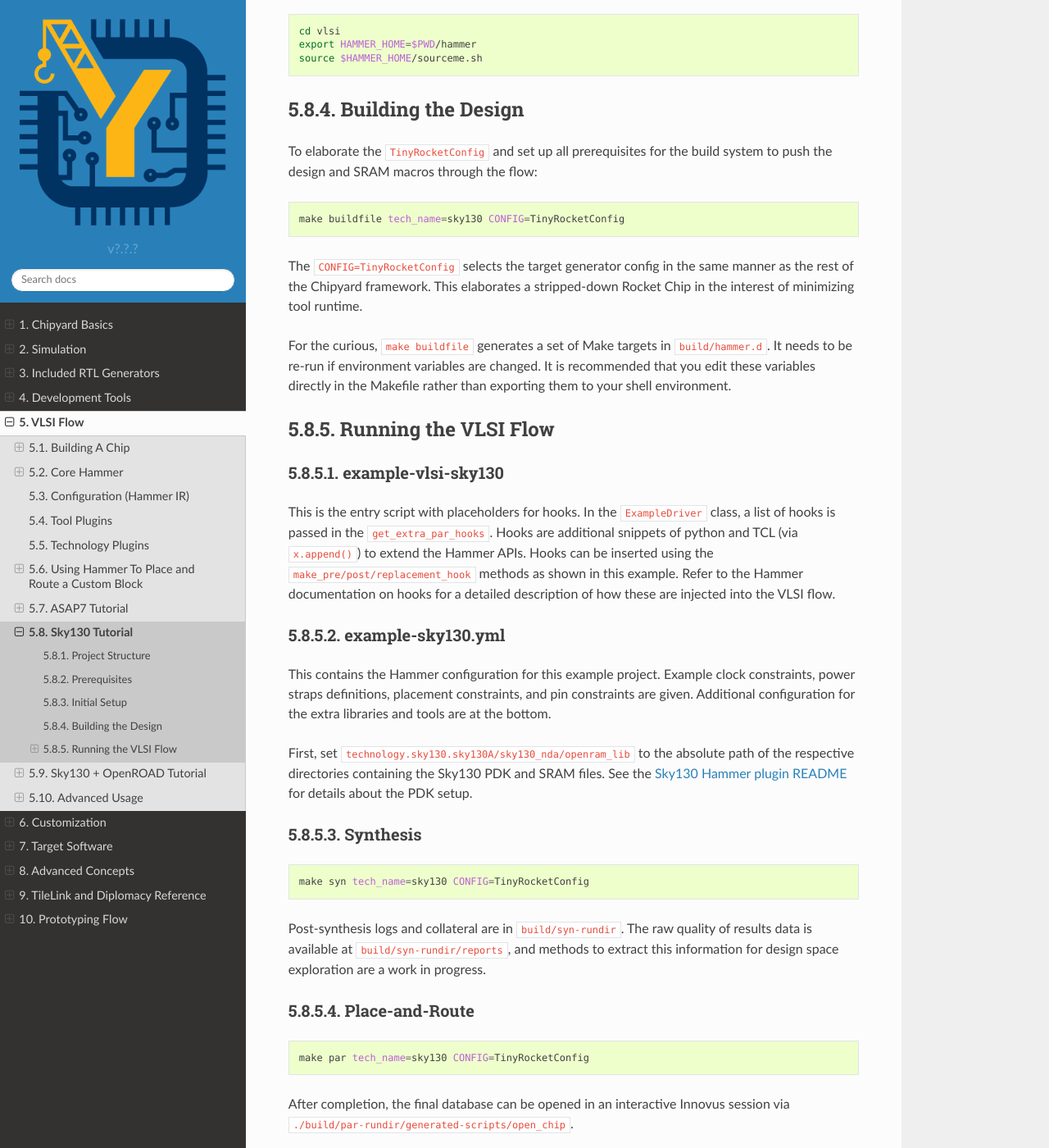
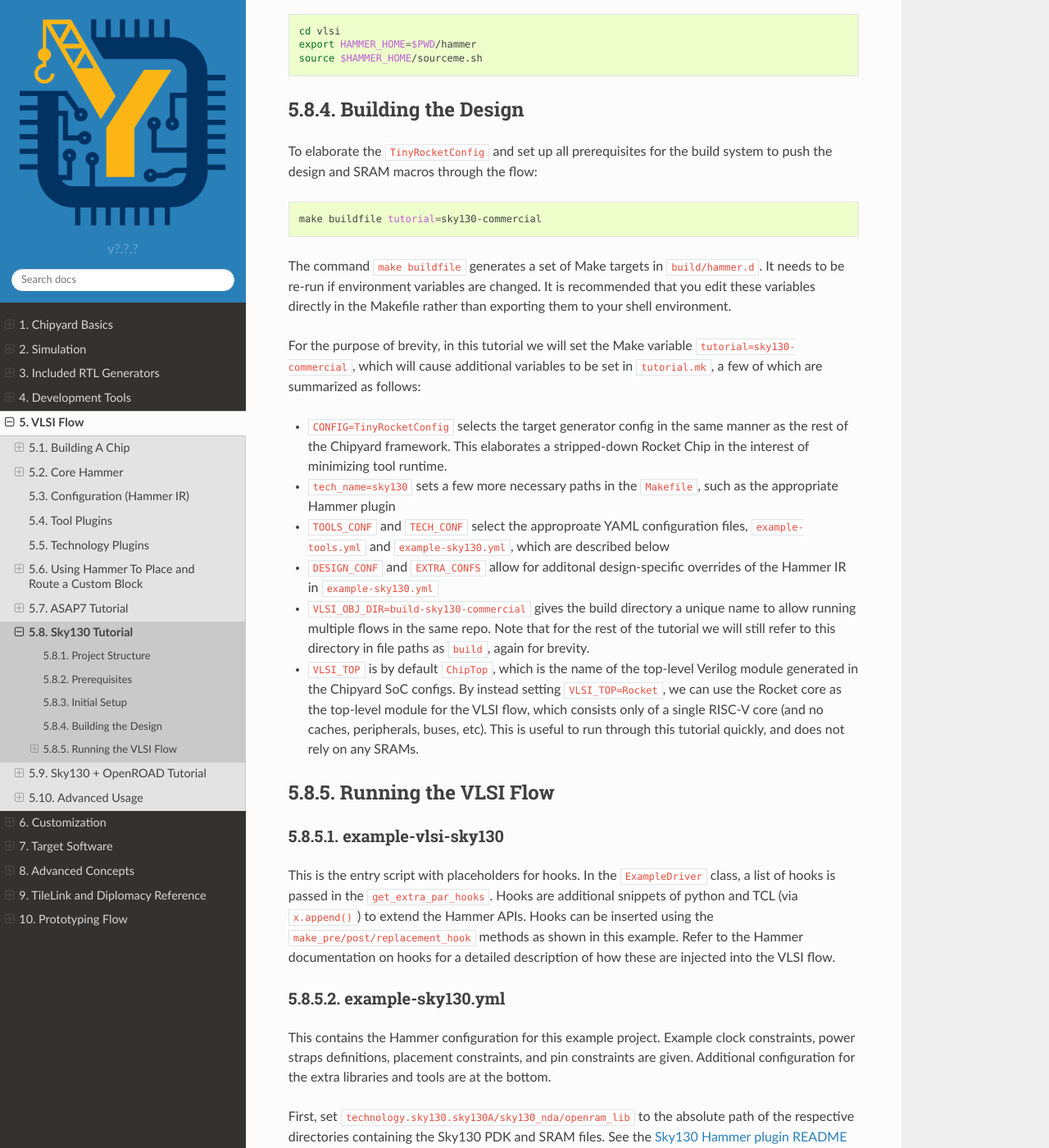
Before and after one commit to ucb-bar/chipyard, a Sphinx documentation site: the page built from docs/VLSI/Sky130-Commercial-Tutorial.rst, in a window 1280 px wide and 1400 px high, scrolled down 1376 px. Shown: the whole window at 82% size. Built offline with Sphinx 7.4.7 and the Read the Docs theme 2.0.0, drawn with Linux system fonts in a browser that asks for light colours; some of the changed text lies outside the part shown.

Commit message:
fixed sky130 commercial/openroad tutorials

```diff
--- a/docs/VLSI/Sky130-Commercial-Tutorial.rst
+++ b/docs/VLSI/Sky130-Commercial-Tutorial.rst
@@ -26,7 +26,7 @@ This example gives a suggested file structure and build system. The ``vlsi/`` fo
 
   * Entry point to Hammer. Contains example placeholders for hooks.
 
-* ``example-sky130.yml``, ``example-tools.yml``
+* ``example-sky130.yml``, ``example-tools.yml``, ``example-designs/sky130-commercial.yml``
 
   * Hammer IR for this tutorial.
 
@@ -74,11 +74,21 @@ To elaborate the ``TinyRocketConfig`` and set up all prerequisites for the build
 
 .. code-block:: shell
 
-    make buildfile tech_name=sky130 CONFIG=TinyRocketConfig
+    make buildfile tutorial=sky130-commercial
 
-The ``CONFIG=TinyRocketConfig`` selects the target generator config in the same manner as the rest of the Chipyard framework. This elaborates a stripped-down Rocket Chip in the interest of minimizing tool runtime.
+The command ``make buildfile`` generates a set of Make targets in ``build/hammer.d``.
+It needs to be re-run if environment variables are changed.
+It is recommended that you edit these variables directly in the Makefile rather than exporting them to your shell environment.
 
-For the curious, ``make buildfile`` generates a set of Make targets in ``build/hammer.d``. It needs to be re-run if environment variables are changed. It is recommended that you edit these variables directly in the Makefile rather than exporting them to your shell environment.
+For the purpose of brevity, in this tutorial we will set the Make variable ``tutorial=sky130-commercial``,
+which will cause additional variables to be set in ``tutorial.mk``, a few of which are summarized as follows:
+
+* ``CONFIG=TinyRocketConfig`` selects the target generator config in the same manner as the rest of the Chipyard framework. This elaborates a stripped-down Rocket Chip in the interest of minimizing tool runtime.
+* ``tech_name=sky130`` sets a few more necessary paths in the ``Makefile``, such as the appropriate Hammer plugin
+* ``TOOLS_CONF`` and ``TECH_CONF`` select the approproate YAML configuration files, ``example-tools.yml`` and ``example-sky130.yml``, which are described below
+* ``DESIGN_CONF`` and ``EXTRA_CONFS`` allow for additonal design-specific overrides of the Hammer IR in ``example-sky130.yml``
+* ``VLSI_OBJ_DIR=build-sky130-commercial`` gives the build directory a unique name to allow running multiple flows in the same repo. Note that for the rest of the tutorial we will still refer to this directory in file paths as ``build``, again for brevity.
+* ``VLSI_TOP`` is by default ``ChipTop``, which is the name of the top-level Verilog module generated in the Chipyard SoC configs. By instead setting ``VLSI_TOP=Rocket``, we can use the Rocket core as the top-level module for the VLSI flow, which consists only of a single RISC-V core (and no caches, peripherals, buses, etc). This is useful to run through this tutorial quickly, and does not rely on any SRAMs.
 
 Running the VLSI Flow
 ---------------------
@@ -96,12 +106,16 @@ First, set ``technology.sky130.sky130A/sky130_nda/openram_lib`` to the absolute
 `Sky130 Hammer plugin README <https://github.com/ucb-bar/hammer/blob/master/src/hammer-vlsi/technology/sky130/README.md>`__
 for details about the PDK setup.
 
+example-tools.yml
+^^^^^^^^^^^^^^^^^
+This contains the Hammer configuration for a commercial tool flow.
+It selects tools for synthesis (Cadence Genus), place and route (Cadence Innovus), DRC and LVS (Mentor Calibre).
 
 Synthesis
 ^^^^^^^^^
 .. code-block:: shell
 
-    make syn tech_name=sky130 CONFIG=TinyRocketConfig
+    make syn tutorial=sky130-commercial
 
 Post-synthesis logs and collateral are in ``build/syn-rundir``. The raw quality of results data is available at ``build/syn-rundir/reports``, and methods to extract this information for design space exploration are a work in progress.
 
@@ -109,7 +123,7 @@ Place-and-Route
 ^^^^^^^^^^^^^^^
 .. code-block:: shell
 
-    make par tech_name=sky130 CONFIG=TinyRocketConfig
+    make par tutorial=sky130-commercial
 
 After completion, the final database can be opened in an interactive Innovus session via ``./build/par-rundir/generated-scripts/open_chip``.
 
@@ -123,9 +137,9 @@ To run DRC & LVS, and view the results in Calibre:
 
 .. code-block:: shell
 
-    make drc tech_name=sky130 CONFIG=TinyRocketConfig
+    make drc tutorial=sky130-commercial
     ./build/chipyard.TestHarness.TinyRocketConfig-ChipTop/drc-rundir/generated-scripts/view_drc
-    make lvs tech_name=sky130 CONFIG=TinyRocketConfig
+    make lvs tutorial=sky130-commercial
     ./build/chipyard.TestHarness.TinyRocketConfig-ChipTop/lvs-rundir/generated-scripts/view_lvs
 
 Some DRC errors are expected from this PDK, especially with regards to the SRAMs, as explained in the
@@ -138,7 +152,7 @@ Simulation with VCS is supported, and can be run at the RTL- or gate-level (post
 
 .. code-block:: shell
 
-    make sim-rtl CONFIG=TinyRocketConfig BINARY=$RISCV/riscv64-unknown-elf/share/riscv-tests/isa/rv64ui-p-simple
+    make sim-rtl tutorial=sky130-commercial BINARY=$RISCV/riscv64-unknown-elf/share/riscv-tests/isa/rv64ui-p-simple
 
 Post-synthesis and post-P&R simulations use the ``sim-syn`` and ``sim-par`` make targets, respectively.
 
@@ -150,7 +164,7 @@ Post-P&R power and rail (IR drop) analysis is supported with Voltus:
 
 .. code-block:: shell
 
-    make power-par tech_name=sky130 CONFIG=TinyRocketConfig
+    make power-par tutorial=sky130-commercial
 
 If you append the ``BINARY`` variable to the command, it will use the activity file generated from a ``sim-<syn/par>-debug`` run and report dynamic power & IR drop from the toggles encoded in the waveform.
 
```
Also changed, not shown: docs/VLSI/Sky130-OpenROAD-Tutorial.rst (+24 -47 lines).
